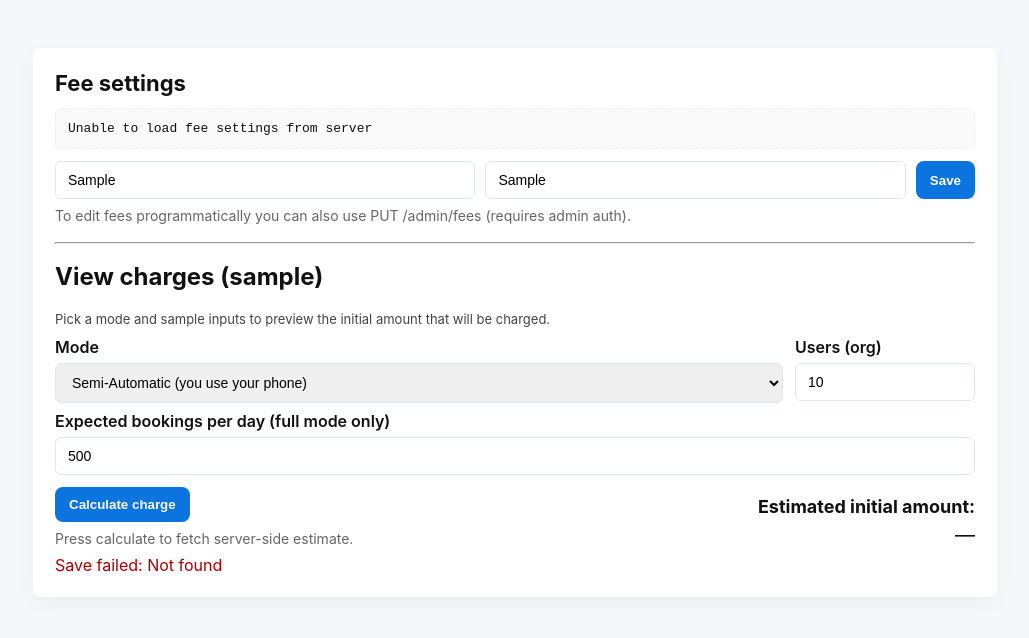
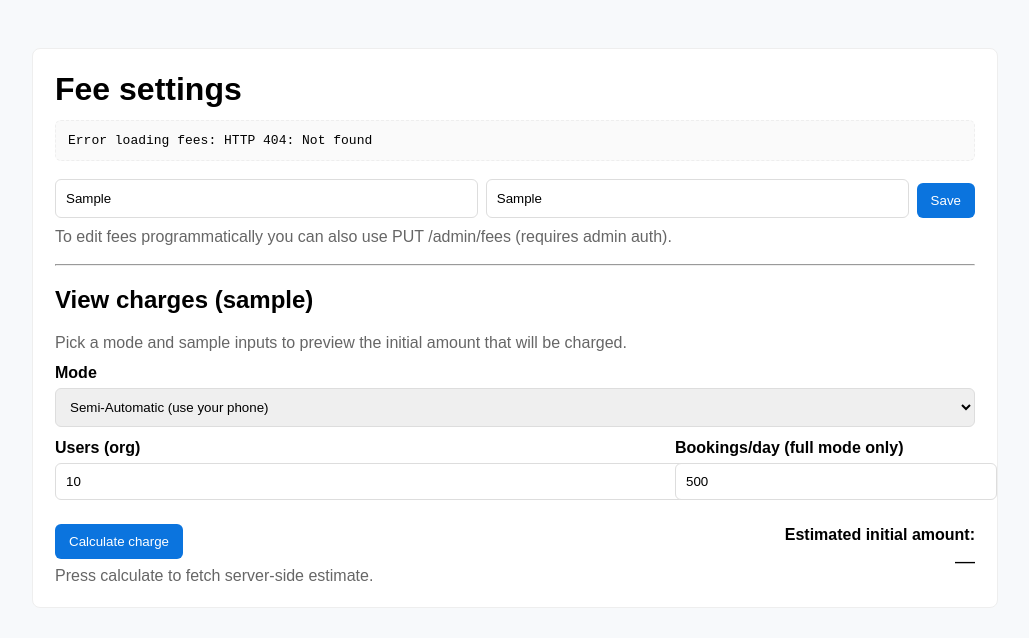
Before and after one commit to easyque-lefin/easyque-backend, a website: page org.html in a window 1280 px wide. Both pictures are taken after typing "Sample", "Sample" into the empty fields and a click on the button "Save". Shown: the whole page, without its empty margins (125-1154 px from the left). Drawn offline with Linux system fonts and the light colour scheme; no server answers.

Commit message:
Update org.html

```diff
--- a/org.html
+++ b/org.html
@@ -2,242 +2,165 @@
 <html lang="en">
 <head>
   <meta charset="utf-8" />
-  <title>Organization / Fees — EasyQue</title>
+  <title>Org / Fees — EasyQue</title>
   <meta name="viewport" content="width=device-width,initial-scale=1" />
   <style>
-    body { font-family:Inter,Arial,Helvetica,sans-serif; background:#f5f7fb; color:#111; padding:20px; }
-    .wrap { max-width:920px; margin:20px auto; background:#fff; border-radius:8px; padding:22px; box-shadow:0 6px 20px rgba(12,20,40,0.04); }
-    h1 { margin:0 0 12px; font-size:22px; }
-    .row { display:flex; gap:12px; align-items:center; margin-bottom:12px; }
-    input[type="text"], input[type="number"], select, textarea { width:100%; padding:10px 12px; border-radius:6px; border:1px solid #e0e6ef; box-sizing:border-box; font-size:14px; }
-    label { font-weight:600; margin-bottom:6px; display:block; }
-    button { background:#0b74de; color:#fff; border:0; padding:10px 14px; border-radius:8px; cursor:pointer; font-weight:600; }
-    .muted { color:#666; font-size:14px; margin-top:8px; }
-    .fees { white-space:pre-wrap; font-family:monospace; background:#fafafa; padding:12px; border-radius:6px; border:1px dashed #eee; }
-    .small { font-size:13px; color:#444; }
-    .inline { display:inline-block; vertical-align:middle; }
-    .form-grid { display:grid; grid-template-columns: 1fr 220px; gap:12px; align-items:end; }
-    .notice { background:#fff6d9; border:1px solid #ffe5a0; padding:10px; border-radius:6px; color:#6a4a00; margin-bottom:12px; }
-    .error { color:#a00; margin-top:8px; }
+    body{font-family:Arial,Helvetica,sans-serif;background:#f7f9fb;padding:20px}
+    .card{max-width:920px;margin:20px auto;padding:22px;background:#fff;border-radius:8px;border:1px solid #eee}
+    h1{margin:0 0 12px}
+    label{display:block;font-weight:700;margin-top:12px}
+    input,select{width:100%;padding:10px;margin-top:6px;border-radius:6px;border:1px solid #ddd}
+    button{background:#0b74de;color:#fff;border:0;padding:10px 14px;border-radius:6px;margin-top:10px;cursor:pointer}
+    .fees{white-space:pre-wrap;font-family:monospace;padding:12px;border-radius:6px;border:1px dashed #eee;background:#fafafa}
+    .muted{color:#666;margin-top:8px}
+    .inline{display:inline-block}
   </style>
 </head>
 <body>
-  <div class="wrap" id="app">
+  <div class="card">
     <h1>Fee settings</h1>
+    <div id="feeList" class="fees">Loading fee settings...</div>
 
-    <div id="notice" class="notice" style="display:none"></div>
+    <div style="display:flex;gap:8px;margin-top:12px">
+      <input id="feeKey" placeholder="fee key (e.g. monthly_platform_fee_per_user)">
+      <input id="feeVal" placeholder="value (number or text)">
+      <button id="btnSave">Save</button>
+    </div>
 
-    <div id="feeDisplay" class="fees">Loading fee settings...</div>
-
-    <div style="margin-top:12px; margin-bottom:18px;">
-      <div style="display:flex; gap:10px;">
-        <input id="feeKey" type="text" placeholder="fee key (e.g. monthly_platform_fee_per_user)">
-        <input id="feeValue" type="text" placeholder="value (number)">
-        <button id="btnSaveFee">Save</button>
-      </div>
-      <div class="muted">To edit fees programmatically you can also use PUT /admin/fees (requires admin auth).</div>
-    </div>
+    <div class="muted" style="margin-top:10px">To edit fees programmatically you can also use PUT /admin/fees (requires admin auth).</div>
 
     <hr style="margin:18px 0">
 
-    <h2 style="margin-top:0">View charges (sample)</h2>
-    <div style="margin-bottom:10px" class="small muted">Pick a mode and sample inputs to preview the initial amount that will be charged.</div>
+    <h2>View charges (sample)</h2>
+    <div class="muted">Pick a mode and sample inputs to preview the initial amount that will be charged.</div>
 
-    <div style="display:flex; gap:12px; margin-bottom:8px;">
+    <label>Mode</label>
+    <select id="mode">
+      <option value="semi">Semi-Automatic (use your phone)</option>
+      <option value="full">Full-Automatic (we send messages)</option>
+    </select>
+
+    <div style="display:flex;gap:12px">
       <div style="flex:1">
-        <label for="mode">Mode</label>
-        <select id="mode">
-          <option value="semi">Semi-Automatic (you use your phone)</option>
-          <option value="full">Full-Automatic (we send messages)</option>
-        </select>
+        <label>Users (org)</label>
+        <input id="users" type="number" value="10">
       </div>
-
-      <div style="width:180px">
-        <label for="users">Users (org)</label>
-        <input id="users" type="number" value="10" min="0">
+      <div style="width:300px">
+        <label>Bookings/day (full mode only)</label>
+        <input id="bookingsDay" type="number" value="500">
       </div>
     </div>
 
-    <div style="margin-bottom:12px;">
-      <label for="bookingsPerDay">Expected bookings per day (full mode only)</label>
-      <input id="bookingsPerDay" type="number" value="500" min="0">
-    </div>
-
-    <div class="form-grid">
+    <div style="display:flex;justify-content:space-between;align-items:center;margin-top:14px">
       <div>
         <button id="btnCalc">Calculate charge</button>
-        <div id="calcMsg" class="muted" style="margin-top:8px">Press calculate to fetch server-side estimate.</div>
+        <div id="calcMsg" class="muted">Press calculate to fetch server-side estimate.</div>
       </div>
       <div style="text-align:right">
-        <div style="font-size:18px; font-weight:700">Estimated initial amount:</div>
-        <div id="calcResult" style="font-size:20px; margin-top:6px">—</div>
+        <div style="font-weight:700">Estimated initial amount:</div>
+        <div style="font-size:20px;margin-top:6px" id="calcResult">—</div>
       </div>
     </div>
-
-    <div id="error" class="error" style="display:none"></div>
-
   </div>
 
 <script>
 (async function(){
-  // Helper to get saved JWT token (if any). Update if your app stores token with other key.
-  function getToken(){
-    return localStorage.getItem('accessToken') || localStorage.getItem('token') || null;
+  function token() { return localStorage.getItem('accessToken') || null; }
+  async function fetchJSON(url, opts) {
+    opts = opts || {}; opts.headers = opts.headers || {};
+    const t = token();
+    if (t) opts.headers['Authorization'] = 'Bearer ' + t;
+    const r = await fetch(url, opts);
+    const txt = await r.text().catch(()=>null);
+    const ct = r.headers.get('content-type') || '';
+    if (!r.ok) { const err = new Error('HTTP ' + r.status + ': ' + (txt || r.statusText)); err.body = txt; throw err; }
+    if (ct.indexOf('application/json') !== -1) return JSON.parse(txt);
+    return txt;
   }
 
-  const feeDisplay = document.getElementById('feeDisplay');
+  const feeList = document.getElementById('feeList');
   const feeKey = document.getElementById('feeKey');
-  const feeValue = document.getElementById('feeValue');
-  const btnSaveFee = document.getElementById('btnSaveFee');
+  const feeVal = document.getElementById('feeVal');
+  const btnSave = document.getElementById('btnSave');
   const btnCalc = document.getElementById('btnCalc');
   const calcResult = document.getElementById('calcResult');
   const calcMsg = document.getElementById('calcMsg');
-  const modeEl = document.getElementById('mode');
-  const usersEl = document.getElementById('users');
-  const bookingsDayEl = document.getElementById('bookingsPerDay');
-  const notice = document.getElementById('notice');
-  const errorEl = document.getElementById('error');
-
-  function showError(txt){ errorEl.style.display='block'; errorEl.textContent = txt; }
-  function clearError(){ errorEl.style.display='none'; errorEl.textContent = ''; }
-
-  async function fetchJSON(url, opts){
-    const token = getToken();
-    opts = opts || {};
-    opts.headers = opts.headers || {};
-    if (token) opts.headers['Authorization'] = 'Bearer ' + token;
-    const r = await fetch(url, opts);
-    // return parsed JSON if possible, otherwise throw with text
-    const txt = await r.text().catch(()=>null);
-    const ct = r.headers.get('content-type') || '';
-    if (!r.ok) {
-      const message = txt ? txt.substring(0,200) : r.statusText;
-      const err = new Error('HTTP ' + r.status + ': ' + message);
-      err.status = r.status;
-      err.body = txt;
-      throw err;
-    }
-    if (ct.indexOf('application/json') !== -1) {
-      return JSON.parse(txt);
-    }
-    // non-json success (rare): return raw text
-    return txt;
-  }
 
   async function loadFees() {
-    feeDisplay.textContent = 'Loading fee settings...';
+    feeList.textContent = 'Loading fee settings...';
     try {
-      // preferred: /admin/fees endpoint returns JSON { ok:true, fees: {key: value} } OR array
-      let j = null;
-      try {
-        j = await fetchJSON('/admin/fees', { method: 'GET' });
-      } catch (e) {
-        // fallback: try older /fee_settings route if present
-        try {
-          j = await fetchJSON('/fee_settings', { method: 'GET' });
-        } catch (e2) {
-          // final fallback: call payments/calc with zero inputs to fetch fee snapshot
-          j = null;
-        }
-      }
-
+      const j = await fetchJSON('/admin/fees');
       if (j && j.ok && j.fees) {
-        renderFeeObject(j.fees);
+        renderFees(j.fees);
         return;
       }
-
-      if (j && Array.isArray(j)) {
-        // array of rows
-        const map = {};
-        j.forEach(r => {
-          if (r.key_name) map[r.key_name] = r.value_decimal || r.value_text || r.value;
-          else if (r.key) map[r.key] = r.value;
-        });
-        renderFeeObject(map);
+      // fallback: payments/calc to read feeSettings snapshot
+      const calc = await fetchJSON('/payments/calc?messaging_mode=semi&expected_users=0&expected_bookings_per_day=0');
+      if (calc && calc.feeSettings) {
+        renderFees(calc.feeSettings);
         return;
       }
-
-      // fallback: fetch calc with zero to get feeSettings (payments/calc returns feeSettings)
-      try {
-        const calc = await fetchJSON('/payments/calc?messaging_mode=semi&expected_users=0&expected_bookings_per_day=0');
-        if (calc && calc.feeSettings) {
-          renderFeeObject(calc.feeSettings);
-          return;
-        }
-      } catch (e) {
-        // ignore and show error
-      }
-
-      feeDisplay.textContent = 'Unable to load fee settings from server';
-    } catch (err) {
-      feeDisplay.textContent = 'Error loading fees: ' + (err && err.message || err);
+      feeList.textContent = 'No fee settings available';
+    } catch (e) {
+      feeList.textContent = 'Error loading fees: ' + (e && e.message || e);
+      console.error('loadFees', e);
     }
   }
 
-  function renderFeeObject(map) {
-    if (!map || Object.keys(map).length === 0) {
-      feeDisplay.textContent = 'No fee settings found';
-      return;
+  function renderFees(map) {
+    if (!map || Object.keys(map).length === 0) { feeList.textContent = 'No fee settings'; return; }
+    // map may have values that are objects (if older code returned rows). Normalize:
+    const out = [];
+    for (const k of Object.keys(map)) {
+      let v = map[k];
+      if (typeof v === 'object' && v !== null) {
+        if ('value_decimal' in v) v = v.value_decimal;
+        else if ('value' in v) v = v.value;
+        else v = JSON.stringify(v);
+      }
+      out.push(`${k} = ${v}`);
     }
-    const lines = [];
-    const preferredOrder = ['annual_fee','monthly_platform_fee_per_user','message_cost_per_booking','free_trial_days'];
-    preferredOrder.forEach(k => {
-      if (k in map) lines.push(`${k} = ${map[k]}`);
-    });
-    Object.keys(map).forEach(k => { if (!preferredOrder.includes(k)) lines.push(`${k} = ${map[k]}`); });
-    feeDisplay.textContent = lines.join('\n');
+    feeList.textContent = out.join('\n');
   }
 
-  btnSaveFee.addEventListener('click', async () => {
-    clearError();
-    const k = (feeKey.value || '').trim();
-    const v = (feeValue.value || '').trim();
-    if (!k) { showError('Enter fee key'); return; }
-    if (v === '') { showError('Enter a value'); return; }
+  btnSave.addEventListener('click', async () => {
+    const k = (feeKey.value||'').trim();
+    const v = (feeVal.value||'').trim();
+    if (!k) return alert('Enter fee key');
+    if (v === '') return alert('Enter value');
     try {
-      const body = { key: k, value: v };
-      const resp = await fetchJSON('/admin/fees', { method: 'PUT', body: JSON.stringify(body), headers: { 'Content-Type': 'application/json' } });
-      if (resp && resp.ok) {
-        feeKey.value = ''; feeValue.value = '';
-        notice.style.display = 'block';
-        notice.textContent = 'Saved successfully (server response OK).';
-        setTimeout(()=>notice.style.display='none', 4000);
+      const j = await fetchJSON('/admin/fees', { method: 'PUT', body: JSON.stringify({ key:k, value:v }), headers: { 'Content-Type': 'application/json' } });
+      if (j && j.ok) {
+        alert('Saved');
+        feeKey.value = ''; feeVal.value = '';
         await loadFees();
       } else {
-        showError('Save failed: ' + JSON.stringify(resp));
+        alert('Save failed: ' + JSON.stringify(j));
       }
-    } catch (err) {
-      showError('Save failed: ' + (err.body || err.message || err));
+    } catch (e) {
+      alert('Save failed: ' + (e && e.message || e));
     }
   });
 
   btnCalc.addEventListener('click', async () => {
-    clearError();
+    const mode = document.getElementById('mode').value;
+    const users = Number(document.getElementById('users').value || 0);
+    const bookings = Number(document.getElementById('bookingsDay').value || 0);
     calcResult.textContent = '...';
     calcMsg.textContent = 'Fetching server-side calculation...';
-    const mode = modeEl.value;
-    const users = Number(usersEl.value || 0);
-    const bookings = Number(bookingsDayEl.value || 0);
     try {
       const url = `/payments/calc?messaging_mode=${encodeURIComponent(mode)}&expected_users=${encodeURIComponent(users)}&expected_bookings_per_day=${encodeURIComponent(bookings)}`;
       const j = await fetchJSON(url);
-      if (!j || !j.ok) {
-        calcResult.textContent = 'Error';
-        calcMsg.textContent = 'Server returned invalid response';
-        return;
-      }
-      const rupees = Number(j.amount_rupees || 0);
-      calcResult.textContent = '₹' + rupees;
+      if (!j || !j.ok) { calcResult.textContent = 'error'; calcMsg.textContent = 'Server returned invalid response'; return; }
+      calcResult.textContent = '₹' + (j.amount_rupees || 0);
       calcMsg.textContent = 'Calculation from server (uses current fee_settings)';
-    } catch (err) {
+    } catch (e) {
       calcResult.textContent = '—';
-      calcMsg.textContent = 'Calculation failed: ' + (err && err.message ? err.message : 'unknown');
+      calcMsg.textContent = 'Calculation failed: ' + (e && e.message || e);
     }
   });
 
-  // initial load
   await loadFees();
-
 })();
 </script>
 </body>
```
